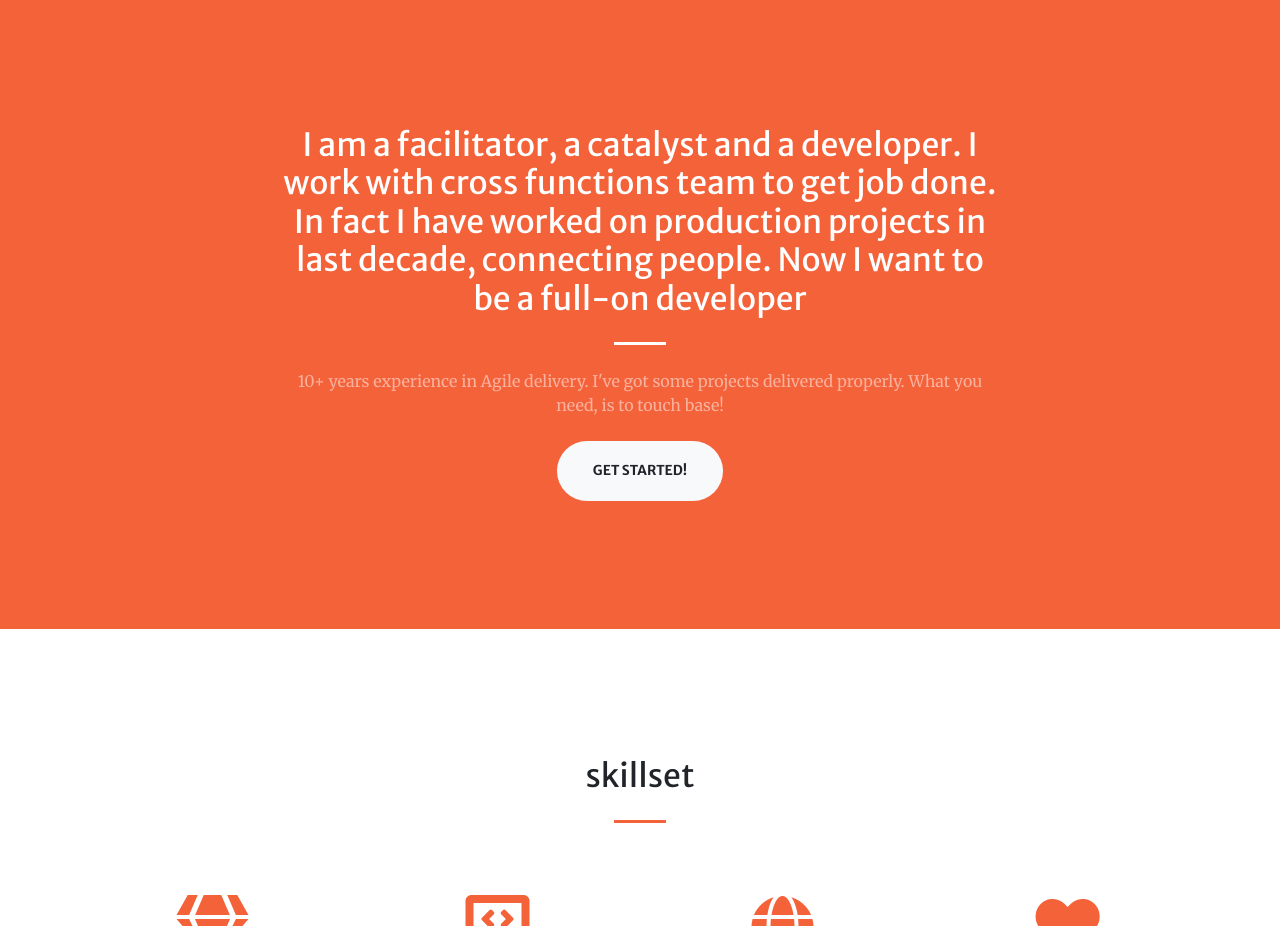
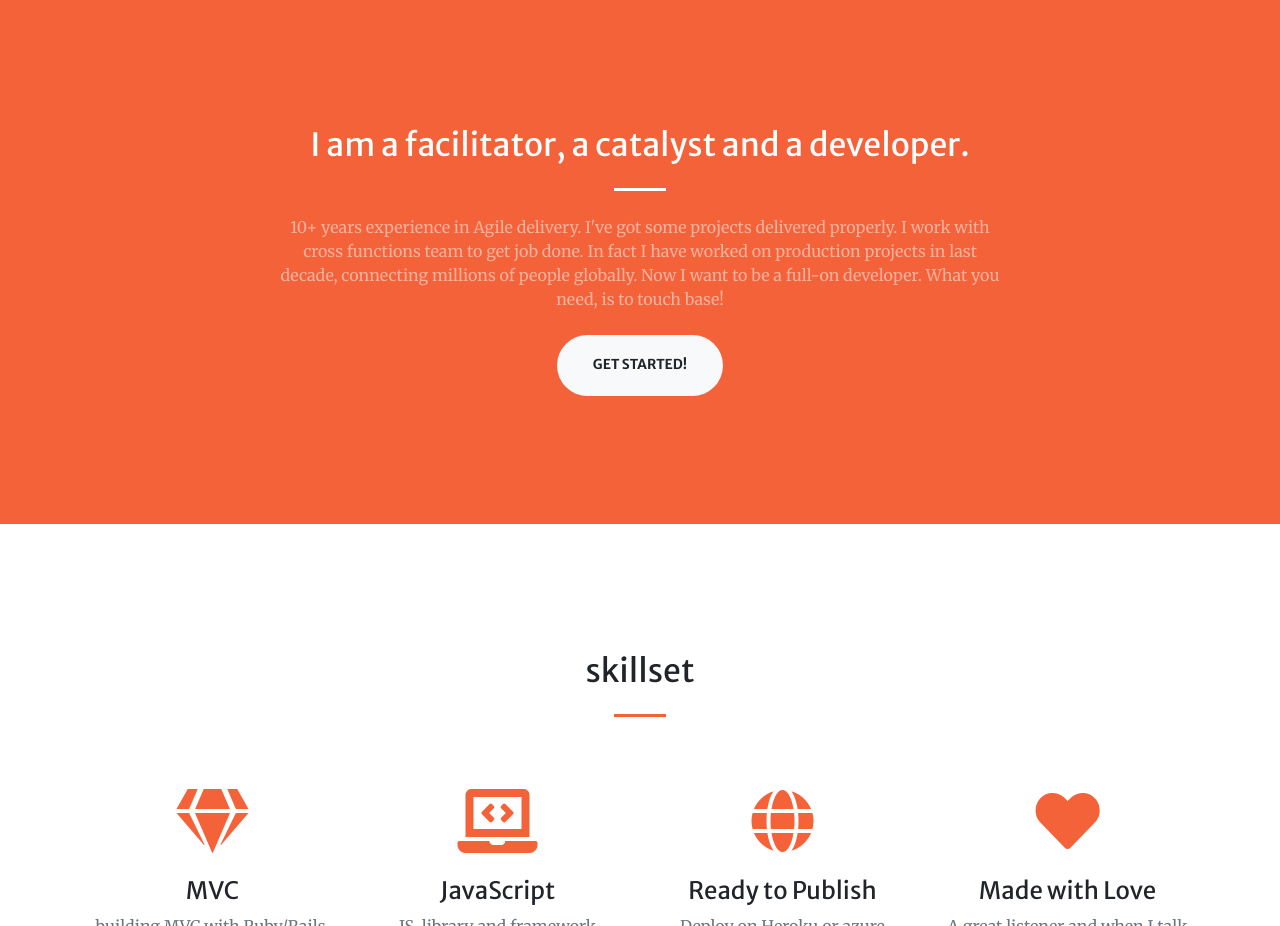
Before and after one commit to kimchirice/KIMCHIRICE.GITHUB.IO, a website with bundled scripts: page index.html in a window 1280 px wide. Shown: the part 802-1728 px from the top of the page. Built offline with nearby package versions, Linux system fonts and the light colour scheme.

Commit message:
update abt section

```diff
--- a/index.html
+++ b/index.html
@@ -74,9 +74,9 @@
     <div class="container">
       <div class="row justify-content-center">
         <div class="col-lg-8 text-center">
-          <h2 class="text-white mt-0"> I am a facilitator, a catalyst and a developer. I work with cross functions team to get job done. In fact I have worked on production projects in last decade, connecting people. Now I want to be a full-on developer</h2>
+          <h2 class="text-white mt-0"> I am a facilitator, a catalyst and a developer. </h2>
           <hr class="divider light my-4">
-          <p class="text-white-50 mb-4"> 10+ years experience in Agile delivery. I've got some projects delivered properly. What you need, is to touch base!</p>
+          <p class="text-white-50 mb-4"> 10+ years experience in Agile delivery. I've got some projects delivered properly. I work with cross functions team to get job done. In fact I have worked on production projects in last decade, connecting millions of people globally. Now I want to be a full-on developer. What you need, is to touch base!</p>
           <a class="btn btn-light btn-xl js-scroll-trigger" href="#skillset">Get Started!</a>
         </div>
       </div>
```
